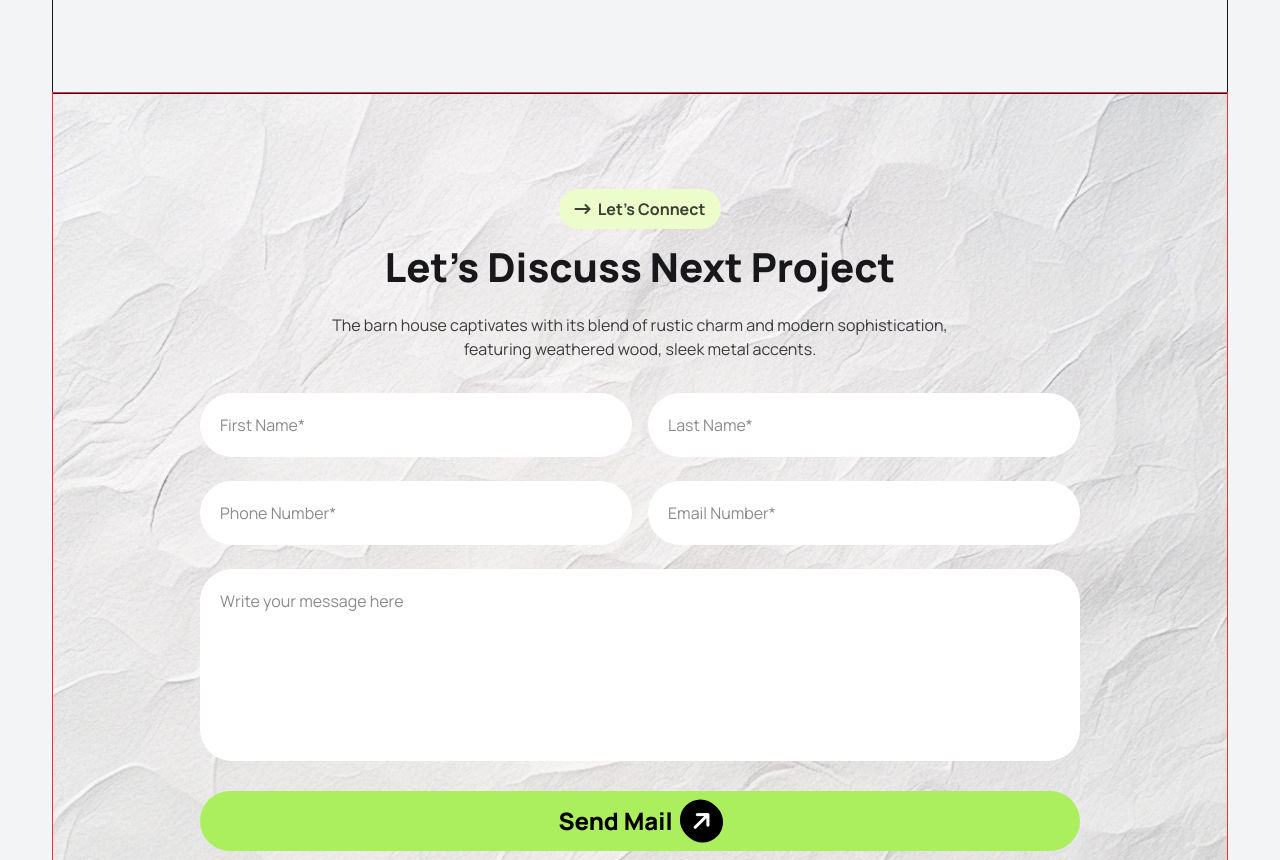
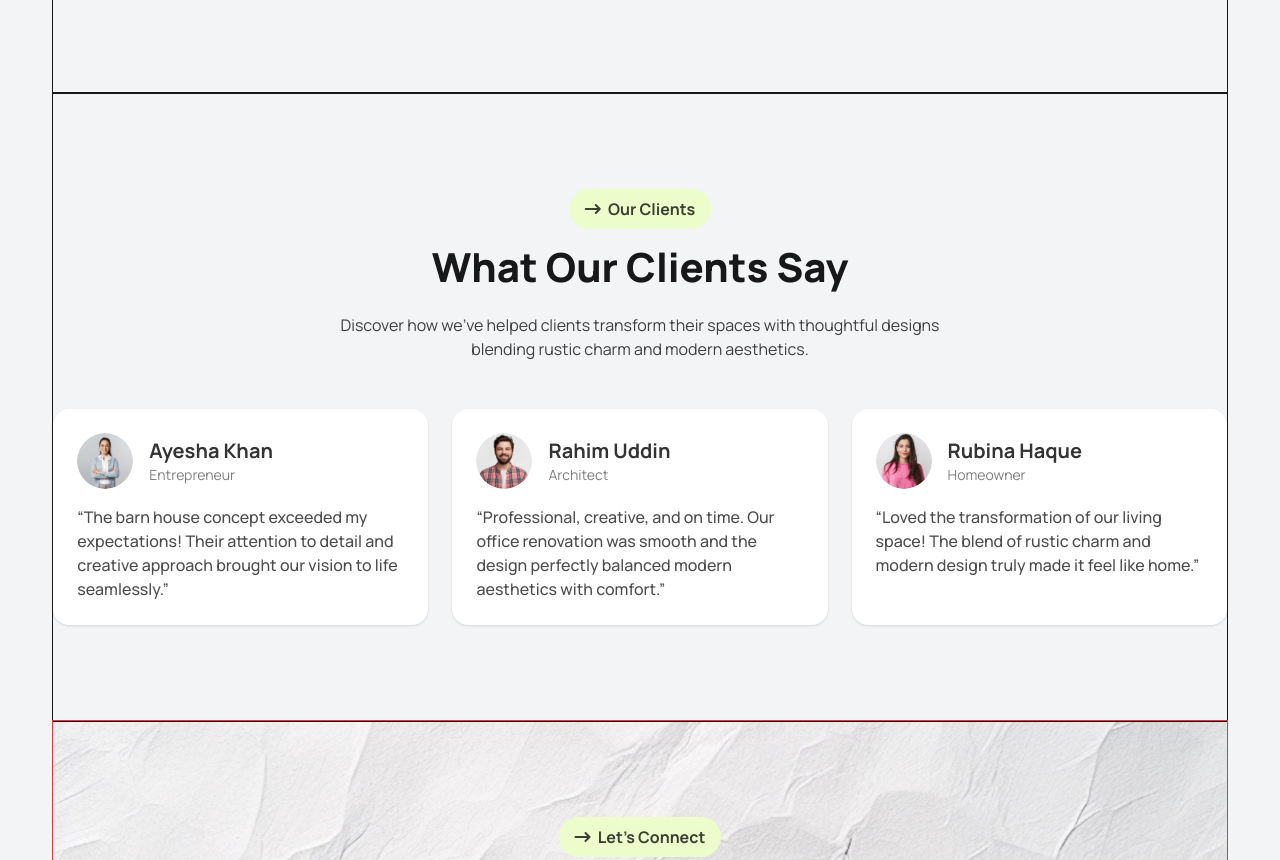
Before and after one commit to bdahsan1999wd/rinterio-landing-page, a website: page public/index.html in a window 1280 px wide. Shown: the part 4107-4967 px from the top of the page. Drawn offline with Linux system fonts and the light colour scheme.

Commit message:
testimonials section added

```diff
--- a/public/index.html
+++ b/public/index.html
@@ -507,6 +507,74 @@
 
         </section>
 
+        <!---------- Testimonials Section Added ---------->
+        <section class="w-11/12 mx-auto py-10 md:py-16 lg:py-24 outline">
+
+            <!----- Section Header Added ----->
+            <div class="text-center mb-12">
+                <button class="bg-lime-100 py-2 px-4 rounded-full font-bold text-black/75 cursor-pointer">
+                    <i class="fa-solid fa-arrow-right-long mr-1"></i> Our Clients
+                </button>
+                <h2 class="text-3xl md:text-4xl lg:text-[40px] font-extrabold mt-4">What Our Clients Say</h2>
+                <p class="mt-6 text-black/75">
+                    Discover how we’ve helped clients transform their spaces with thoughtful designs
+                    <br class="hidden md:block">
+                    blending rustic charm and modern aesthetics.
+                </p>
+            </div>
+
+            <!----- Testimonial Cards Added ----->
+            <div class="grid grid-cols-1 md:grid-cols-2 lg:grid-cols-3 gap-6">
+
+                <!-- Card 1 -->
+                <div class="bg-white rounded-2xl p-6 shadow hover:shadow-lg transition-shadow duration-300 cursor-pointer">
+                    <div class="flex items-center gap-4 mb-4">
+                        <img src="../assets/client-1.png" alt="Client 1" class="w-14 h-14 rounded-full object-cover">
+                        <div>
+                            <h3 class="text-xl font-bold text-black/80">Ayesha Khan</h3>
+                            <p class="text-black/50 text-sm">Entrepreneur</p>
+                        </div>
+                    </div>
+                    <p class="text-black/70 font-medium">
+                        “The barn house concept exceeded my expectations! Their attention to detail and
+                        creative approach brought our vision to life seamlessly.”
+                    </p>
+                </div>
+
+                <!-- Card 2 -->
+                <div class="bg-white rounded-2xl p-6 shadow hover:shadow-lg transition-shadow duration-300 cursor-pointer">
+                    <div class="flex items-center gap-4 mb-4">
+                        <img src="../assets/client-2.png" alt="Client 2" class="w-14 h-14 rounded-full object-cover">
+                        <div>
+                            <h3 class="text-xl font-bold text-black/80">Rahim Uddin</h3>
+                            <p class="text-black/50 text-sm">Architect</p>
+                        </div>
+                    </div>
+                    <p class="text-black/70 font-medium">
+                        “Professional, creative, and on time. Our office renovation was smooth and
+                        the design perfectly balanced modern aesthetics with comfort.”
+                    </p>
+                </div>
+
+                <!-- Card 3 -->
+                <div class="bg-white rounded-2xl p-6 shadow hover:shadow-lg transition-shadow duration-300 cursor-pointer">
+                    <div class="flex items-center gap-4 mb-4">
+                        <img src="../assets/client-3.png" alt="Client 3" class="w-14 h-14 rounded-full object-cover">
+                        <div>
+                            <h3 class="text-xl font-bold text-black/80">Rubina Haque</h3>
+                            <p class="text-black/50 text-sm">Homeowner</p>
+                        </div>
+                    </div>
+                    <p class="text-black/70 font-medium">
+                        “Loved the transformation of our living space! The blend of rustic charm and
+                        modern design truly made it feel like home.”
+                    </p>
+                </div>
+
+            </div>
+        </section>
+
+
         <!---------- Contact Section Added ---------->
         <section
             class="w-11/12 mx-auto py-10 md:py-16 lg:py-24 bg-[url('../assets/bg.jpg')] bg-cover bg-center bg-no-repeat opacity- outline outline-red-500">
@@ -596,7 +664,8 @@
             </button>
 
             <!----- Copyright ----->
-            <p class="text-white/75 mt-8">&copy; <span id="year-range"></span> - All Rights Reserved by Ahsan Habib.
+            <p class="text-white/75 mt-8 text-center">&copy; <span id="year-range"></span> - All Rights Reserved by
+                Ahsan Habib.
             </p>
 
         </footer>
```
Also changed, not shown: assets/client-1.png (added), assets/client-2.png (added), assets/client-3.png (added), public/output.css.
